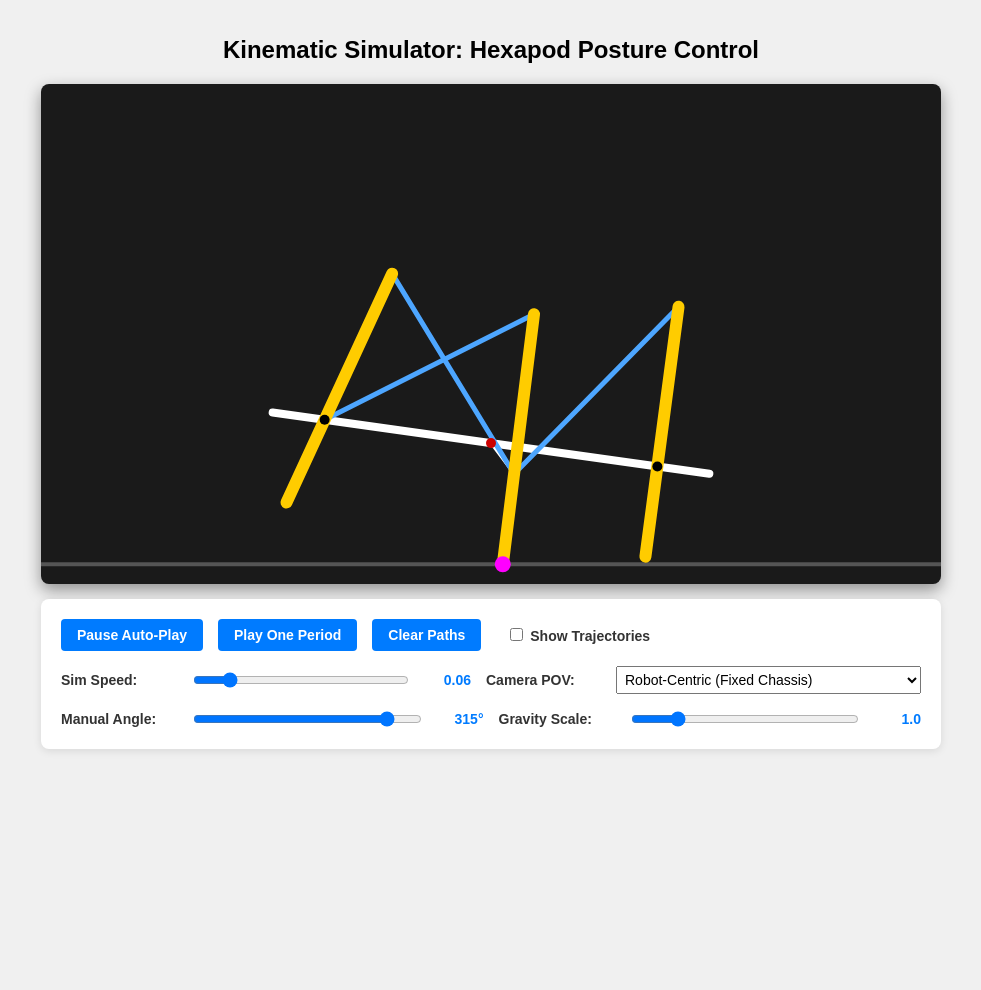
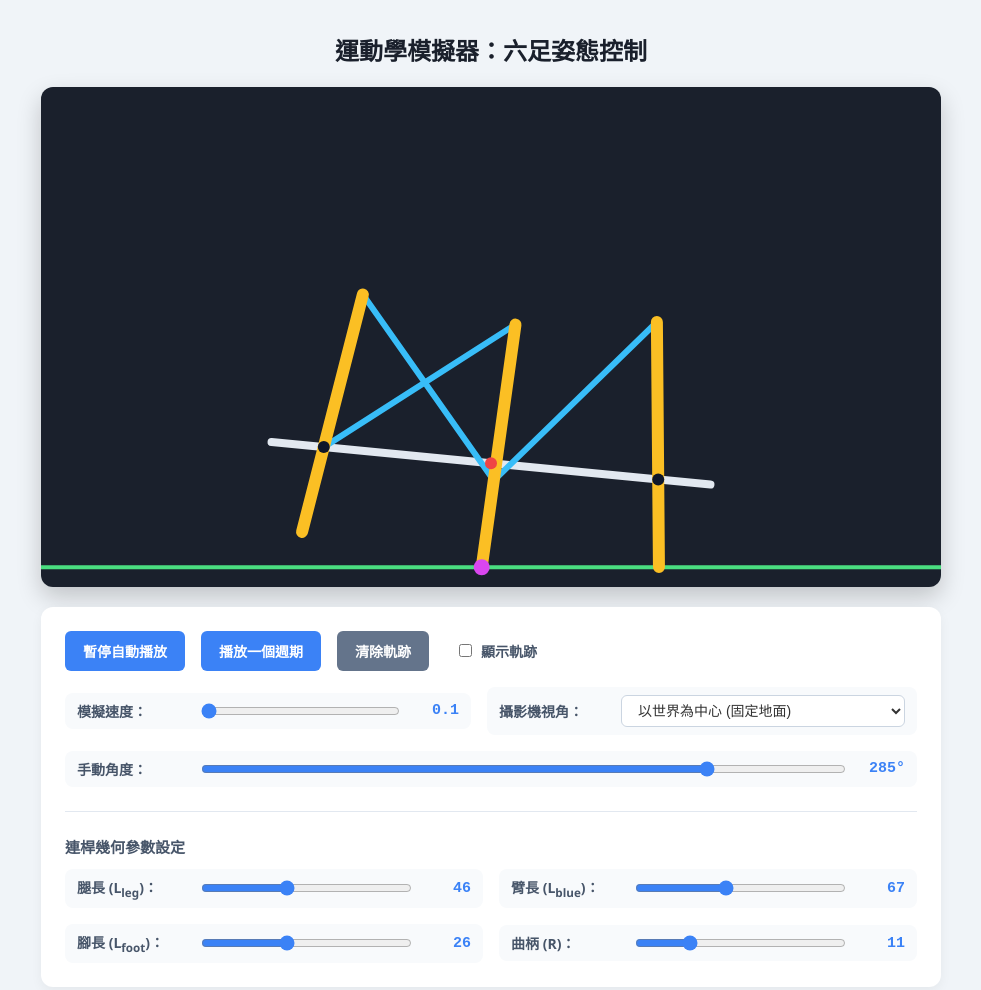
Before and after one commit to LS404-123/QTN, a plain HTML site: page 六足機械模擬latest.html in a window 1280 px wide. Shown: the whole page, without its empty margins (149-1130 px from the left). Before the commit the page ends 800 px from the top, so only its background shows below. Drawn offline with Linux system fonts and the light colour scheme.

Commit message:
增加對於機械參數的控制

```diff
--- a/六足機械模擬latest.html
+++ b/六足機械模擬latest.html
@@ -1,127 +1,211 @@
 <!DOCTYPE html>
-<html lang="en">
+<html lang="zh-TW">
 
 <head>
     <meta charset="UTF-8">
     <meta name="viewport" content="width=device-width, initial-scale=1.0">
-    <title>Six-Legged Simulator - Posture Control</title>
+    <title>六足機器人模擬器 - 姿態控制</title>
     <style>
         body {
-            font-family: sans-serif;
+            font-family: 'Segoe UI', Tahoma, Geneva, Verdana, sans-serif;
             display: flex;
             flex-direction: column;
             align-items: center;
-            background-color: #f0f0f0;
-            margin-top: 1rem;
+            background-color: #f0f4f8;
+            margin: 0;
+            padding: 2rem 1rem;
+            color: #333;
+        }
+
+        h2 {
+            margin-top: 0;
+            color: #1a202c;
         }
 
         #simCanvas {
-            background-color: #1a1a1a;
-            border-radius: 8px;
-            box-shadow: 0 6px 16px rgba(0, 0, 0, 0.4);
-            margin-bottom: 15px;
+            background-color: #1a202c;
+            border-radius: 12px;
+            box-shadow: 0 10px 25px rgba(0, 0, 0, 0.2);
+            margin-bottom: 20px;
+            max-width: 100%;
         }
 
         .control-panel {
             background: white;
-            padding: 20px;
-            border-radius: 8px;
-            box-shadow: 0 2px 8px rgba(0, 0, 0, 0.1);
+            padding: 24px;
+            border-radius: 12px;
+            box-shadow: 0 4px 12px rgba(0, 0, 0, 0.05);
             display: flex;
             flex-direction: column;
-            gap: 15px;
-            width: 860px;
+            gap: 16px;
+            width: 100%;
+            max-width: 900px;
+            box-sizing: border-box;
         }
 
         .control-row {
             display: flex;
+            flex-wrap: wrap;
             align-items: center;
-            gap: 15px;
+            gap: 16px;
+        }
+
+        .section-divider {
+            width: 100%;
+            height: 1px;
+            background-color: #e2e8f0;
+            margin: 8px 0;
+        }
+
+        .section-title {
+            width: 100%;
+            font-weight: bold;
+            color: #475569;
+            margin-bottom: -4px;
+            font-size: 15px;
         }
 
         .slider-group {
             display: flex;
             align-items: center;
-            gap: 10px;
+            gap: 12px;
             flex-grow: 1;
+            min-width: 250px;
+            background: #f8fafc;
+            padding: 8px 12px;
+            border-radius: 8px;
         }
 
         input[type="range"] {
             flex-grow: 1;
             cursor: pointer;
+            accent-color: #3b82f6;
         }
 
         button {
-            padding: 8px 16px;
+            padding: 10px 18px;
             font-size: 14px;
             cursor: pointer;
             border: none;
-            border-radius: 4px;
-            background-color: #007bff;
+            border-radius: 6px;
+            background-color: #3b82f6;
             color: white;
-            font-weight: bold;
+            font-weight: 600;
+            transition: background-color 0.2s, transform 0.1s;
         }
 
         button:hover {
-            background-color: #0056b3;
+            background-color: #2563eb;
+        }
+
+        button:active {
+            transform: scale(0.98);
         }
 
         label,
         span {
             font-size: 14px;
-            color: #333;
-            font-weight: bold;
-            width: 120px;
+            color: #475569;
+            font-weight: 600;
+        }
+
+        label {
+            width: 110px;
         }
 
         .val-display {
-            width: 50px;
+            width: 45px;
             text-align: right;
-            color: #007bff;
+            color: #3b82f6;
+            font-family: monospace;
+            font-size: 15px;
+        }
+
+        select {
+            padding: 6px 12px;
+            border-radius: 6px;
+            border: 1px solid #cbd5e1;
+            background: white;
+            font-size: 14px;
+            color: #333;
+            outline: none;
+            cursor: pointer;
+        }
+
+        select:focus {
+            border-color: #3b82f6;
+            box-shadow: 0 0 0 2px rgba(59, 130, 246, 0.2);
+        }
+
+        .checkbox-label {
+            display: flex;
+            align-items: center;
+            gap: 6px;
+            cursor: pointer;
+            width: auto;
+            margin-left: 10px;
         }
     </style>
 </head>
 
 <body>
 
-    <h2>Kinematic Simulator: Hexapod Posture Control</h2>
+    <h2>運動學模擬器：六足姿態控制</h2>
     <canvas id="simCanvas" width="900" height="500"></canvas>
 
     <div class="control-panel">
         <div class="control-row">
-            <button id="toggleBtn">Pause Auto-Play</button>
-            <button id="periodBtn">Play One Period</button>
-            <button id="clearBtn">Clear Paths</button>
-            <label style="width: auto; margin-left: 10px;">
-                <input type="checkbox" id="showPathsCheck"> Show Trajectories
+            <button id="toggleBtn">暫停自動播放</button>
+            <button id="periodBtn">播放一個週期</button>
+            <button id="clearBtn" style="background-color: #64748b;">清除軌跡</button>
+            <label class="checkbox-label">
+                <input type="checkbox" id="showPathsCheck"> 顯示軌跡
             </label>
         </div>
 
         <div class="control-row">
             <div class="slider-group">
-                <label for="speedSlider">Sim Speed:</label>
-                <input type="range" id="speedSlider" min="0.05" max="0.12" step="0.01" value="0.06">
-                <span class="val-display" id="speedVal">0.06</span>
+                <label for="speedSlider">模擬速度：</label>
+                <input type="range" id="speedSlider" min="0.1" max="0.2" step="0.01" value="0.1">
+                <span class="val-display" id="speedVal">0.1</span>
             </div>
             <div class="slider-group">
-                <label for="povSelect">Camera POV:</label>
-                <select id="povSelect" style="padding: 4px; font-size: 14px; flex-grow: 1;">
-                    <option value="robot">Robot-Centric (Fixed Chassis)</option>
-                    <option value="world">World-Centric (Fixed Ground)</option>
+                <label for="povSelect">攝影機視角：</label>
+                <select id="povSelect" style="flex-grow: 1;">
+                    <option value="robot">以機器人為中心 (固定底盤)</option>
+                    <option value="world" selected>以世界為中心 (固定地面)</option>
                 </select>
+            </div>
+            <div class="slider-group">
+                <label for="angleSlider">手動角度：</label>
+                <input type="range" id="angleSlider" min="0" max="360" step="1" value="0">
+                <span class="val-display" id="angleVal">0°</span>
             </div>
         </div>
 
+        <div class="section-divider"></div>
+        <div class="section-title">連桿幾何參數設定</div>
+
         <div class="control-row">
             <div class="slider-group">
-                <label for="angleSlider">Manual Angle:</label>
-                <input type="range" id="angleSlider" min="0" max="360" step="1" value="0">
-                <span class="val-display" id="angleVal">0°</span>
+                <label for="lLegSlider">腿長 (L<sub>leg</sub>)：</label>
+                <input type="range" id="lLegSlider" min="30" max="70" step="1" value="46">
+                <span class="val-display" id="lLegVal">46</span>
             </div>
             <div class="slider-group">
-                <label for="stiffSlider">Gravity Scale:</label>
-                <input type="range" id="stiffSlider" min="0.1" max="5" step="0.1" value="1.0">
-                <span class="val-display" id="stiffVal">1.0</span>
+                <label for="lBlueSlider">臂長 (L<sub>blue</sub>)：</label>
+                <input type="range" id="lBlueSlider" min="50" max="90" step="1" value="67">
+                <span class="val-display" id="lBlueVal">67</span>
+            </div>
+            <div class="slider-group">
+                <label for="lFootSlider">腳長 (L<sub>foot</sub>)：</label>
+                <input type="range" id="lFootSlider" min="10" max="50" step="1" value="26">
+                <span class="val-display" id="lFootVal">26</span>
+            </div>
+            <div class="slider-group">
+                <label for="rSlider">曲柄 (R)：</label>
+                <input type="range" id="rSlider" min="5" max="30" step="1" value="11">
+                <span class="val-display" id="rVal">11</span>
             </div>
         </div>
     </div>
@@ -131,16 +215,22 @@
         const ctx = canvas.getContext('2d');
 
         // Geometry Constants
-        const S = 48.0, R = 11.0, L_leg = 46.0, L_blue = 67.0, L_foot = 26.0;
+        const S = 48.0;
+        let R = 5.0;
         const groundY = -51.5;
         const Pf = { x: -S, y: 0 }, Pr = { x: S, y: 0 }, C_crank = { x: 0, y: 0 };
+
+        // Modifiable Geometry Variables
+        let L_leg = 45.0;
+        let L_blue = 65.0;
+        let L_foot = 25.0;
 
         // State Variables
         let theta = 0;
         let isPlaying = true;
         let showPaths = false;
-        let simSpeed = 0.06;
-        let gravityScale = 1.0;
+        let simSpeed = 0.1;
+        let gravityScale = 1.5; // Default based on mapping 0.06 to [1.0, 2.0]
         let povMode = 'world'; // 'robot' or 'world'
         let pathF = [], pathM = [], pathR = [];
         const maxPathLen = 120;
@@ -166,20 +256,13 @@
             let ry = p.y;
 
             if (povMode === 'world') {
-                // In World mode, the ground stays flat and fixed.
-                // The robot rotates opposite to the ground slope to make the ground appear flat.
-                // It also translates vertically so the ground is at a fixed screen Y.
                 let tiltRad = -Math.atan(smoothedGround.m);
                 const cosT = Math.cos(tiltRad);
                 const sinT = Math.sin(tiltRad);
 
-                // 旋轉 (Rotate point around the origin)
                 let tempX = p.x * cosT - p.y * sinT;
                 let tempY = p.x * sinT + p.y * cosT;
 
-                // 位移 (Shift so that the ground line y = mx + c maps to world y = groundY)
-                // 原理：在轉動後，原本 y = mx + c 上的點會落在 y_world = c * cosT
-                // 因此位移量需補償 (c * cosT - groundY)
                 let finalShiftY = smoothedGround.c * cosT - groundY;
 
                 rx = tempX;
@@ -189,11 +272,11 @@
             return { x: cx + rx * scale, y: cy - ry * scale };
         }
 
-        // Math Functions
+        // Math Functions (Circle Intersection for linkages)
         function getIntersection(C1, r1, C2, r2) {
             const dx = C2.x - C1.x, dy = C2.y - C1.y;
             const d = Math.sqrt(dx * dx + dy * dy);
-            if (d > r1 + r2 || d < Math.abs(r1 - r2) || d === 0) return null;
+            if (d > r1 + r2 || d < Math.abs(r1 - r2) || d === 0) return null; // Unreachable linkage check
             const a = (r1 * r1 - r2 * r2 + d * d) / (2 * d);
             const h_sq = r1 * r1 - a * a;
             const h = Math.sqrt(Math.max(0, h_sq));
@@ -226,7 +309,7 @@
                 const pt = mapCoords(path[i]);
                 ctx.lineTo(pt.x, pt.y);
             }
-            ctx.strokeStyle = color; ctx.lineWidth = 1.5; ctx.setLineDash([4, 4]); ctx.stroke(); ctx.setLineDash([]);
+            ctx.strokeStyle = color; ctx.lineWidth = 2; ctx.setLineDash([4, 4]); ctx.stroke(); ctx.setLineDash([]);
         }
 
         function drawPoint(p, color, radius) {
@@ -239,7 +322,6 @@
         function renderFrame(currentTheta, recordPath) {
             ctx.clearRect(0, 0, canvas.width, canvas.height);
 
-            // 先計算當前三足端在世界座標系(未考慮Tilt)的確切位置
             const ML = { x: R * Math.cos(currentTheta), y: R * Math.sin(currentTheta) };
             const MT = getIntersection(ML, L_leg, Pf, L_blue);
             const FT = getIntersection(Pf, L_leg, ML, L_blue);
@@ -252,8 +334,7 @@
                 const foot_m = extendPoint(MT, ML, L_foot);
                 const foot_r = extendPoint(RT, Pr, L_foot);
 
-                // --- 動態地面計算 (Robot POV) ---
-                // 找出支撐機體的地面線 (保證所有腳都在該線之上(y值較大或相等)，且質心x=0在兩支點之間)
+                // --- Dynamic Ground Calculation (Robot POV) ---
                 const feet = [foot_f, foot_m, foot_r];
                 const pairs = [
                     { a: foot_f, b: foot_m, c: foot_r },
@@ -267,12 +348,8 @@
                     let m = (p.b.y - p.a.y) / dx;
                     let y_intercept = p.a.y - m * p.a.x;
 
-                    // 檢查第三隻腳是否在線上或線「上」方
-                    // 在此座標系中，腳的y值為負，越往下y越小。
-                    // 所以要求 c.y >= m * c.x + y_intercept (考量浮點數誤差)
                     let c_line_y = m * p.c.x + y_intercept;
                     if (p.c.y >= c_line_y - 0.1) {
-                        // 檢查質心是否落在兩支點之間 (X軸)
                         let minX = Math.min(p.a.x, p.b.x);
                         let maxX = Math.max(p.a.x, p.b.x);
                         if (minX <= 0 && maxX >= 0) {
@@ -282,28 +359,24 @@
                     }
                 }
 
-                // 若因極端情況沒找到跨越重心的兩點(如單腳著地)，退化為水平過最低點
                 if (!groundLine) {
                     let lowest = feet.reduce((min, p) => p.y < min.y ? p : min, feet[0]);
                     groundLine = { m: 0, c: lowest.y };
                 }
 
-                // --- Torque-Based Physics Update (Refined: Hysteresis + Pivot Locking) ---
+                // --- Torque-Based Physics Update ---
                 const targetM = groundLine.m;
                 const targetC = groundLine.c;
                 const diffM = targetM - smoothedGround.m;
                 const absDiffM = Math.abs(diffM);
 
-                const TriggerThreshold = 0.05; // 進入力矩模式的閾值 (約 2.8 度)
-                const SettleThreshold = 0.005;  // 回到貼合模式的閾值 (約 0.3 度)
+                const TriggerThreshold = 0.05;
+                const SettleThreshold = 0.005;
 
                 if (!isTorqueMode) {
                     if (absDiffM > TriggerThreshold) {
                         isTorqueMode = true;
-                        // 鎖定支點：使用者指定在傾斜初期應繞著中間腳 (Center) 旋轉
-                        // 隨後側邊腳 (Left/Right) 才會觸地形成穩定支撐
                     } else {
-                        // 貼合模式 (Kinematic Snap)：微小腳步調整
                         smoothedGround.m = targetM;
                         smoothedGround.c = targetC;
                         angularVel = 0;
@@ -312,28 +385,23 @@
                 }
 
                 if (isTorqueMode) {
-                    // 每影格更新支點座標以追蹤連桿運動
                     lockedPivot = feet[1];
 
-                    // 2. 計算力矩產生的角加速度
-                    // 進一步降低基礎係數 (0.002 -> 0.0008) 以回應使用者減弱重力的要求
                     let speed_scale = (simSpeed - 0.05) / 0.7 + 1;
-                    let accM = diffM * 0.005 * speed_scale;
+
+                    // The dynamic gravityScale is factored into the acceleration here
+                    let accM = diffM * 0.005 * speed_scale * gravityScale;
+
                     angularVel += accM;
-                    // 加入微量摩擦力以增加真實感
-                    angularVel *= 0.98;
+                    angularVel *= 0.98; // Friction/Damping
 
                     let oldM = smoothedGround.m;
                     smoothedGround.m += angularVel;
 
-                    // 幾何約束：繞著鎖定的支點旋轉，c 由 m 決定
                     smoothedGround.c = lockedPivot.y - smoothedGround.m * lockedPivot.x;
                     linearVelC = smoothedGround.c - (lockedPivot.y - oldM * lockedPivot.x);
 
-                    // 碰撞判定或收斂 (Dead-stop)
-                    // 新增：足端碰撞判定 (檢查是否有任何一隻腳穿透目前的地面線)
                     let feetCollision = feet.some(f => f.y < (smoothedGround.m * f.x + smoothedGround.c - 0.5));
-
                     const overshot = (targetM > oldM) ? (smoothedGround.m > targetM) : (smoothedGround.m < targetM);
 
                     if (overshot || feetCollision || absDiffM < SettleThreshold) {
@@ -346,9 +414,9 @@
                     }
                 }
 
+                // Render Ground
                 ctx.beginPath();
                 if (povMode === 'robot') {
-                    // 畫出相對於機體(目前機體恆定為水平)的傾斜地面
                     const gX1 = -200;
                     const gY1 = smoothedGround.m * gX1 + smoothedGround.c;
                     const gX2 = 200;
@@ -359,15 +427,13 @@
                     ctx.moveTo(gm1.x, gm1.y);
                     ctx.lineTo(gm2.x, gm2.y);
                 } else {
-                    // World POV: The ground is perfectly flat at fixed screen y (mapping groundY).
-                    // The robot rotates independently.
-                    // Instead of finding 2 points and mapping them (which would rotate back flat),
-                    // we just draw a static horizontal line directly on the canvas!
                     const groundCanvasY = cy - groundY * scale;
                     ctx.moveTo(0, groundCanvasY);
                     ctx.lineTo(canvas.width, groundCanvasY);
                 }
-                ctx.strokeStyle = '#555'; ctx.lineWidth = 4; ctx.stroke();
+                ctx.strokeStyle = '#4ade80';
+                ctx.lineWidth = 4;
+                ctx.stroke();
 
                 // Record Paths
                 if (recordPath) {
@@ -375,37 +441,39 @@
                     if (pathF.length > maxPathLen) { pathF.shift(); pathM.shift(); pathR.shift(); }
                 }
 
-                // Draw Elements (Bottom to Top Layer)
-                drawPath(pathF, 'rgba(255, 100, 100, 0.6)');
-                drawPath(pathM, 'rgba(100, 255, 100, 0.6)');
-                drawPath(pathR, 'rgba(100, 100, 255, 0.6)');
+                // Draw Elements
+                drawPath(pathF, 'rgba(255, 100, 100, 0.8)');
+                drawPath(pathM, 'rgba(100, 255, 100, 0.8)');
+                drawPath(pathR, 'rgba(100, 150, 255, 0.8)');
 
-                // Chassis (White Bar passing through joints)
-                const chassisExt = 15; // Extend slightly beyond the fixed joints
-                drawLine({ x: -S - chassisExt, y: 0 }, { x: S + chassisExt, y: 0 }, 'white', 8);
+                const chassisExt = 15;
+                drawLine({ x: -S - chassisExt, y: 0 }, { x: S + chassisExt, y: 0 }, '#e2e8f0', 8);
 
-                // Linkage Mechanism
-                drawLine(C_crank, ML, 'white', 3);
-                drawLine(FT, ML, '#4da6ff', 5);
-                drawLine(Pf, MT, '#4da6ff', 5);
-                drawLine(ML, RT, '#4da6ff', 5);
+                drawLine(C_crank, ML, '#cbd5e1', 4);
+                drawLine(FT, ML, '#38bdf8', 6);
+                drawLine(Pf, MT, '#38bdf8', 6);
+                drawLine(ML, RT, '#38bdf8', 6);
 
-                // Legs
-                drawLine(FT, foot_f, '#ffcc00', 12);
-                drawLine(MT, foot_m, '#ffcc00', 12);
-                drawLine(RT, foot_r, '#ffcc00', 12);
+                drawLine(FT, foot_f, '#fbbf24', 12);
+                drawLine(MT, foot_m, '#fbbf24', 12);
+                drawLine(RT, foot_r, '#fbbf24', 12);
 
-                // Joints
-                drawPoint(Pf, 'black', 5);
-                drawPoint(Pr, 'black', 5);
-                drawPoint(C_crank, '#cc0000', 5); // Make crank center red for visibility
+                drawPoint(Pf, '#0f172a', 6);
+                drawPoint(Pr, '#0f172a', 6);
+                drawPoint(C_crank, '#ef4444', 6);
 
-                // --- Pivot Visualization ---
                 if (isTorqueMode && lockedPivot) {
-                    drawPoint(lockedPivot, '#ff00ff', 8);
+                    drawPoint(lockedPivot, '#d946ef', 8);
                 }
+            } else {
+                // If geometry breaks the linkage mechanism, we display an alert visually on canvas
+                ctx.fillStyle = 'white';
+                ctx.font = '20px Arial';
+                ctx.textAlign = 'center';
+                ctx.fillText('連桿約束破壞！請調整幾何參數。', canvas.width / 2, canvas.height / 2);
             }
         }
+
         function animate() {
             let needsRendering = isPlaying;
 
@@ -418,7 +486,7 @@
                         playOnePeriod = false;
                         accumulatedTheta = 0;
                         const toggleBtn = document.getElementById('toggleBtn');
-                        if (toggleBtn) toggleBtn.innerText = "Resume Auto-Play";
+                        if (toggleBtn) toggleBtn.innerText = "恢復自動播放";
                     }
                 }
                 if (theta > Math.PI * 2) theta -= Math.PI * 2;
@@ -453,8 +521,8 @@
         const toggleBtn = document.getElementById('toggleBtn');
         toggleBtn.addEventListener('click', () => {
             isPlaying = !isPlaying;
-            playOnePeriod = false; // Reset one-period mode if manually toggled
-            toggleBtn.innerText = isPlaying ? "Pause Auto-Play" : "Resume Auto-Play";
+            playOnePeriod = false;
+            toggleBtn.innerText = isPlaying ? "暫停自動播放" : "恢復自動播放";
             requestUpdate();
         });
 
@@ -462,7 +530,7 @@
             isPlaying = true;
             playOnePeriod = true;
             accumulatedTheta = 0;
-            toggleBtn.innerText = "Pause Auto-Play";
+            toggleBtn.innerText = "暫停自動播放";
             requestUpdate();
         });
 
@@ -480,39 +548,61 @@
         speedSlider.addEventListener('input', (e) => {
             simSpeed = parseFloat(e.target.value);
             document.getElementById('speedVal').innerText = simSpeed.toFixed(2);
+
+            // Map speed [0.1, 0.2] to gravity [1.5, 3.0]
+            gravityScale = 1.5 + ((simSpeed - 0.1) / (0.2 - 0.1));
             requestUpdate();
         });
 
-        // New POV Control
         const povSelect = document.getElementById('povSelect');
         povSelect.addEventListener('change', (e) => {
             povMode = e.target.value;
-            // Clear paths so old paths don't clash with the new coordinate mapping
             pathF = []; pathM = []; pathR = [];
-            requestUpdate();
-        });
-
-        // Gravity Control
-        document.getElementById('stiffSlider').addEventListener('input', (e) => {
-            gravityScale = parseFloat(e.target.value);
-            document.getElementById('stiffVal').innerText = gravityScale.toFixed(1);
-            // Reset velocity
-            angularVel = 0;
-            linearVelC = 0;
             requestUpdate();
         });
 
         const angleSlider = document.getElementById('angleSlider');
         angleSlider.addEventListener('input', (e) => {
-            // Updated: Don't force pause or clear paths to ensure continuity.
             let deg = parseInt(e.target.value);
             document.getElementById('angleVal').innerText = deg + '°';
             theta = (deg / 180) * Math.PI;
-
             requestUpdate();
         });
 
-        // Start
+        // Geometry Listeners
+        const lLegSlider = document.getElementById('lLegSlider');
+        lLegSlider.addEventListener('input', (e) => {
+            L_leg = parseFloat(e.target.value);
+            document.getElementById('lLegVal').innerText = L_leg.toFixed(0);
+            pathF = []; pathM = []; pathR = []; // Clear paths since geometry changed
+            requestUpdate();
+        });
+
+        const lBlueSlider = document.getElementById('lBlueSlider');
+        lBlueSlider.addEventListener('input', (e) => {
+            L_blue = parseFloat(e.target.value);
+            document.getElementById('lBlueVal').innerText = L_blue.toFixed(0);
+            pathF = []; pathM = []; pathR = [];
+            requestUpdate();
+        });
+
+        const lFootSlider = document.getElementById('lFootSlider');
+        lFootSlider.addEventListener('input', (e) => {
+            L_foot = parseFloat(e.target.value);
+            document.getElementById('lFootVal').innerText = L_foot.toFixed(0);
+            pathF = []; pathM = []; pathR = [];
+            requestUpdate();
+        });
+
+        const rSlider = document.getElementById('rSlider');
+        rSlider.addEventListener('input', (e) => {
+            R = parseFloat(e.target.value);
+            document.getElementById('rVal').innerText = R.toFixed(0);
+            pathF = []; pathM = []; pathR = [];
+            requestUpdate();
+        });
+
+        // Initialization
         isLooping = true;
         renderFrame(theta, true);
         animate();
```
